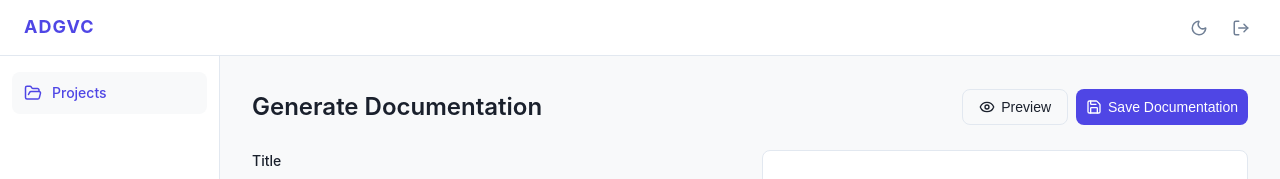
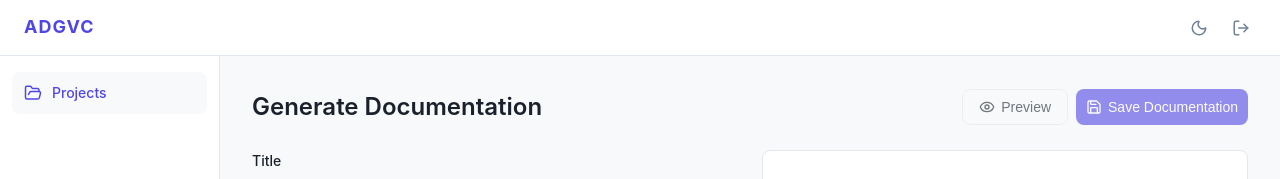
Before and after one commit to beverlymugwadi/automated-documentation-version-control, a React (Vite) app in the folder client/: page /projects/1/generate in a window 1280 px wide. Shown: the top 179 px of the page. Built offline with nearby package versions, Linux system fonts and the light colour scheme; no server answers; sample sign-in values are in the browser's storage.

Commit message:
add loading states and input guards to pages

```diff
--- a/client/src/pages/Generate.jsx
+++ b/client/src/pages/Generate.jsx
@@ -72,7 +72,7 @@ export default function Generate() {
           <button
             className="btn btn-secondary"
             onClick={handlePreview}
-            disabled={loading}
+            disabled={loading || !form.notes.trim()}
           >
             <Eye size={16} />
             {loading ? 'Generating...' : 'Preview'}
@@ -80,7 +80,7 @@ export default function Generate() {
           <button
             className="btn btn-primary"
             onClick={handleSave}
-            disabled={saving}
+            disabled={saving || !form.notes.trim()}
           >
             <Save size={16} />
             {saving ? 'Saving...' : 'Save Documentation'}
--- a/client/src/pages/ProjectDetail.jsx
+++ b/client/src/pages/ProjectDetail.jsx
@@ -28,8 +28,8 @@ export default function ProjectDetail() {
       ]);
       setProject(projectRes.data.project);
       setDocs(docsRes.data.docs);
-    } catch {
-      setError('Failed to load project.');
+    } catch (err) {
+      setError(err.response?.data?.message || 'Failed to load project.');
     } finally {
       setLoading(false);
     }
--- a/client/src/pages/Projects.jsx
+++ b/client/src/pages/Projects.jsx
@@ -17,6 +17,7 @@ export default function Projects() {
   const [showModal, setShowModal] = useState(false);
   const [form, setForm] = useState({ projectName: '', description: '' });
   const [creating, setCreating] = useState(false);
+  const [deletingId, setDeletingId] = useState('');
 
   useEffect(() => {
     fetchProjects();
@@ -52,12 +53,15 @@ export default function Projects() {
   async function handleDelete(e, projectId) {
     e.stopPropagation();
     if (!confirm('Delete this project?')) return;
+    setDeletingId(projectId);
     try {
       await api.delete(`/projects/${projectId}`);
       setProjects(projects.filter((p) => p.projectId !== projectId));
       toast.success('Project deleted.');
     } catch {
       toast.error('Failed to delete project.');
+    } finally {
+      setDeletingId('');
     }
   }
 
@@ -89,6 +93,7 @@ export default function Projects() {
                 <button
                   className="icon-btn"
                   onClick={(e) => handleDelete(e, project.projectId)}
+                  disabled={deletingId === project.projectId}
                   title="Delete project"
                 >
                   <Trash2 size={16} />
```
